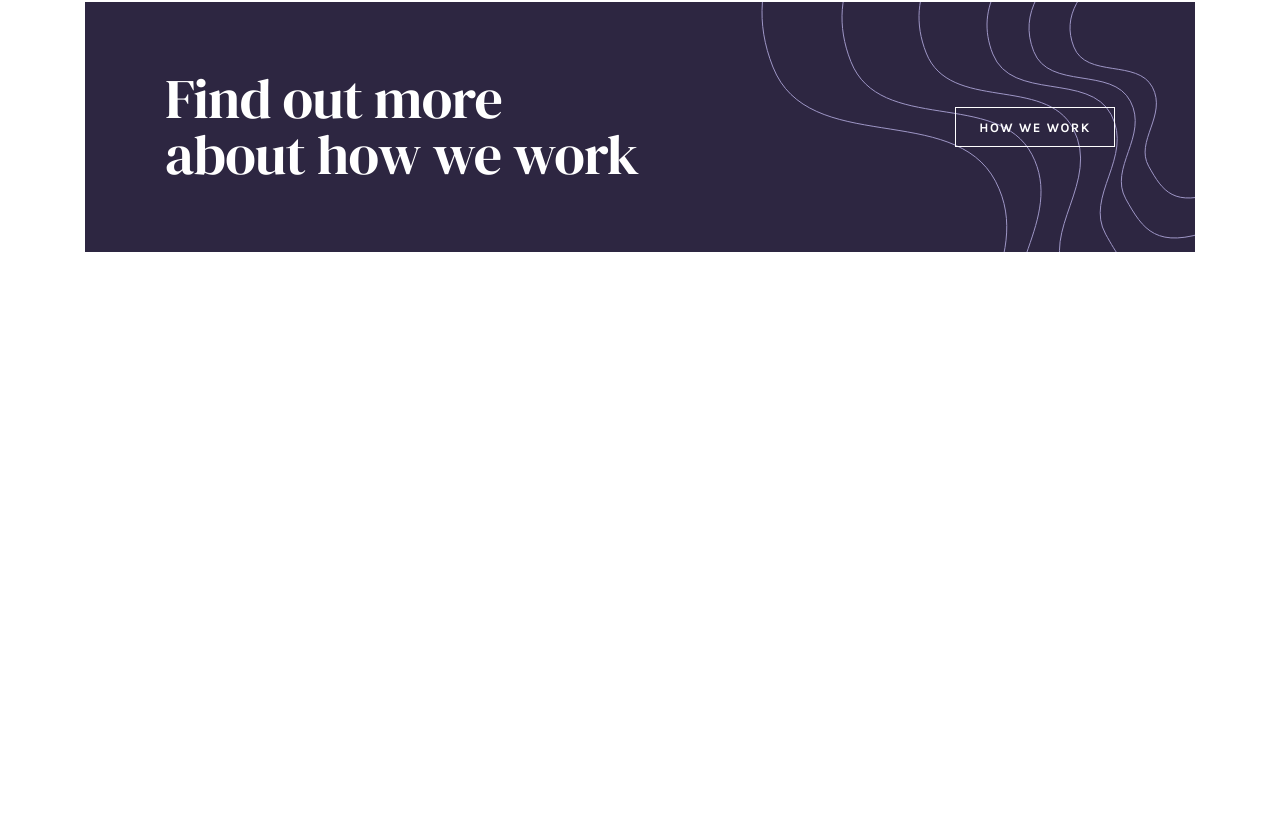
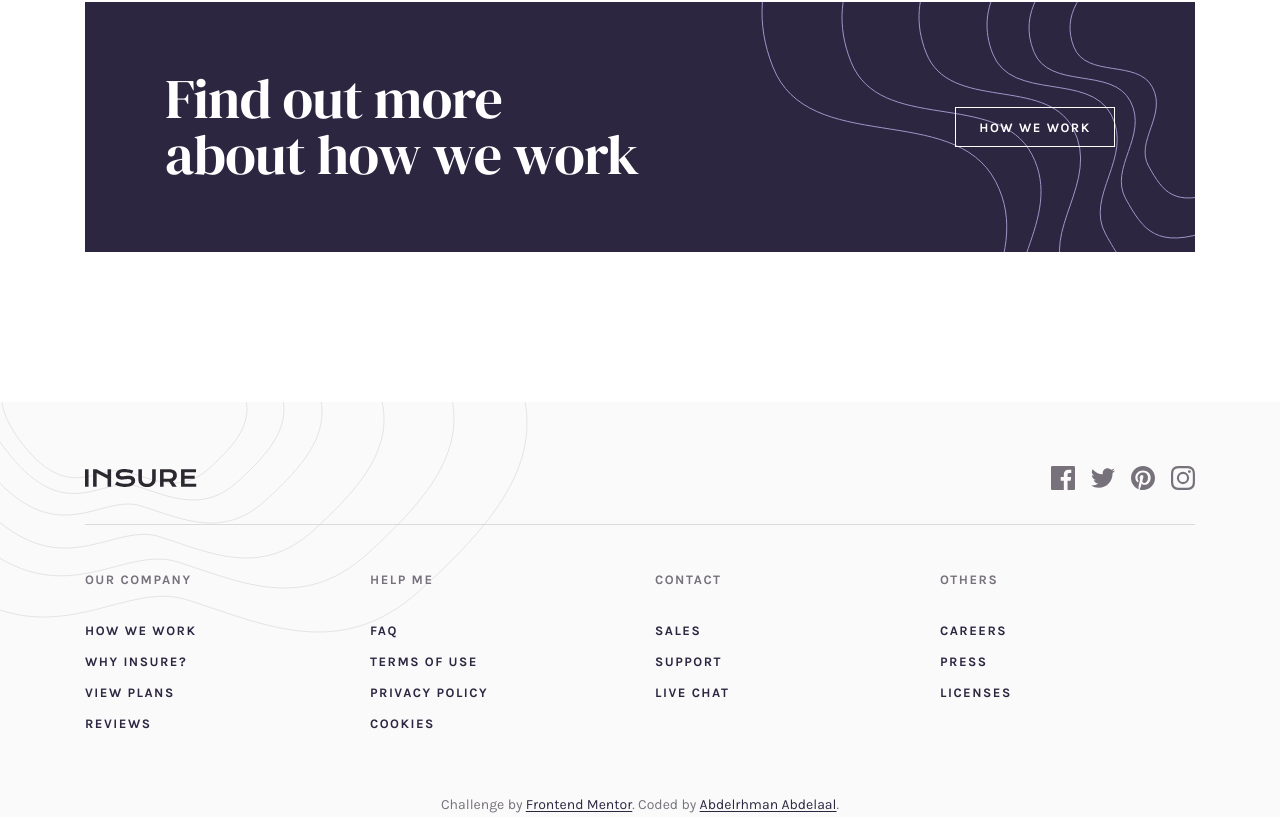
Before and after one commit to MrBlackvanta/insure-landing-page, a Next.js app: page / in a window 1280 px wide. Shown: the part 1615-2432 px from the top of the page. Before the commit the page ends 2017 px from the top, so only its background shows below. Built offline with nearby package versions, Linux system fonts and the light colour scheme.

Commit message:
feat: add Footer component, implement smooth scroll behavior, and update utility styles

```diff
--- a/src/app/globals.css
+++ b/src/app/globals.css
@@ -39,6 +39,11 @@
 }
 
 @layer base {
+  @media (prefers-reduced-motion: no-preference) {
+    html {
+      scroll-behavior: smooth;
+    }
+  }
   body {
     @apply bg-white font-sans text-body text-dark-grayish-violet;
   }
@@ -107,3 +112,15 @@
 @utility v-btn-light {
   @apply border-white text-white v-focus-ring-inverse hover:bg-white hover:text-very-dark-violet;
 }
+
+@utility v-footer-link {
+  @apply v-label text-dark-violet hover:underline;
+}
+
+@utility v-social-link {
+  @apply block text-dark-grayish-violet transition-colors hover:text-very-dark-violet motion-reduce:transition-none;
+}
+
+@utility v-credit-link {
+  @apply text-dark-violet underline underline-offset-2 hover:no-underline;
+}
--- a/src/app/page.tsx
+++ b/src/app/page.tsx
@@ -1,4 +1,4 @@
-import { Header } from "@/components/layout";
+import { Footer, Header } from "@/components/layout";
 import { Difference, Hero, HowWeWork } from "@/views/home";
 
 export default function Home() {
@@ -11,6 +11,8 @@ export default function Home() {
         <Difference />
         <HowWeWork />
       </main>
+
+      <Footer />
     </>
   );
 }
--- /dev/null
+++ b/src/components/layout/footer.tsx
@@ -0,0 +1,87 @@
+import { LogoIcon } from "@/components/icons";
+import { footerColumns, socialLinks } from "@/data";
+import Link from "next/link";
+
+export default function Footer() {
+  return (
+    <footer className="relative isolate overflow-hidden bg-very-light-gray px-6 pt-22 pb-0.5 lg:px-10 lg:pt-16">
+      <div
+        aria-hidden="true"
+        className="absolute top-0 left-0 -z-10 h-43.25 w-93.5 bg-[url('/bg-pattern-footer-mobile.svg')] md:hidden"
+      />
+      <div
+        aria-hidden="true"
+        className="absolute top-0 left-0 -z-10 hidden h-57.75 w-132 bg-[url('/bg-pattern-footer-desktop.svg')] md:block"
+      />
+
+      <div className="mx-auto max-w-page">
+        <div className="flex flex-col items-center gap-8 lg:flex-row lg:justify-between lg:gap-0">
+          <Link href="/" className="text-very-dark-violet v-focus-ring">
+            <LogoIcon className="w-28" />
+          </Link>
+
+          <ul className="flex items-center gap-4">
+            {socialLinks.map((social) => (
+              <li key={social.label}>
+                <a
+                  href={social.href}
+                  aria-label={social.label}
+                  className="v-social-link"
+                >
+                  <social.icon className="w-6" />
+                </a>
+              </li>
+            ))}
+          </ul>
+        </div>
+
+        <div className="mt-10 h-px bg-divider lg:mt-8.5" />
+
+        <nav
+          aria-label="Footer"
+          className="mt-10 grid gap-10 text-center md:grid-cols-4 md:gap-x-7.5 lg:mt-11.75 lg:text-left"
+        >
+          {footerColumns.map((column) => (
+            <div key={column.title}>
+              <h2 className="v-label text-dark-grayish-violet">
+                {column.title}
+              </h2>
+
+              <ul className="mt-9 flex flex-col gap-4 text-label">
+                {column.links.map((link) => (
+                  <li key={link.label}>
+                    <a href={link.href} className="v-footer-link">
+                      {link.label}
+                    </a>
+                  </li>
+                ))}
+              </ul>
+            </div>
+          ))}
+        </nav>
+      </div>
+
+      <p className="mt-22 text-center text-sm lg:mt-16">
+        Challenge by{" "}
+        <a
+          href="https://www.frontendmentor.io?ref=challenge"
+          target="_blank"
+          rel="noopener noreferrer"
+          className="v-credit-link"
+        >
+          Frontend Mentor
+        </a>
+        . Coded by{" "}
+        <a
+          href="https://www.linkedin.com/in/abdelrhman-vanta/"
+          target="_blank"
+          rel="noopener noreferrer"
+          className="v-credit-link"
+        >
+          Abdelrhman Abdelaal
+        </a>
+        .
+      </p>
+    </footer>
+  );
+}
--- a/src/components/layout/index.ts
+++ b/src/components/layout/index.ts
@@ -1 +1,2 @@
+export { default as Footer } from "./footer";
 export { default as Header } from "./header";
```
